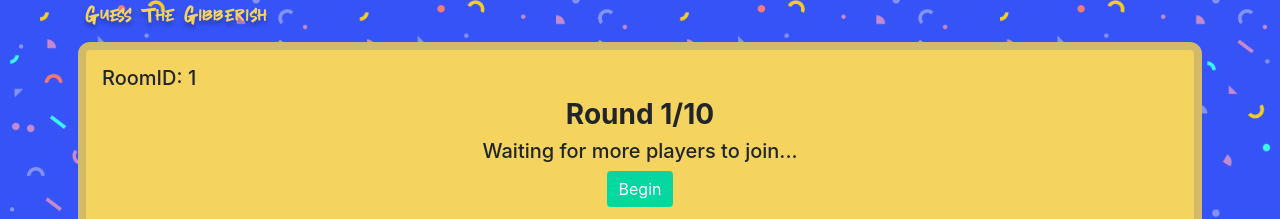
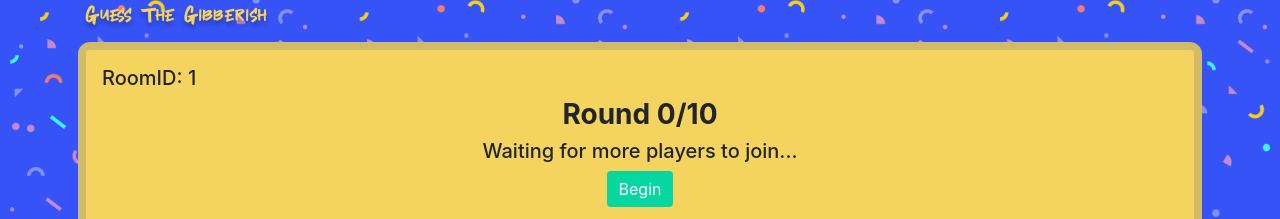
Before and after one commit to ryanmt95/gibberish, a React (Create React App) app in the folder gibberish_client/: page /room/1 in a window 1280 px wide. Shown: the top 219 px of the page. Built offline with nearby package versions, Linux system fonts and the light colour scheme; no server answers.

Commit message:
prevent user from submitting when not ROUND_ONGOING

```diff
--- a/gibberish_client/src/components/Gameroom/GameroomPage.js
+++ b/gibberish_client/src/components/Gameroom/GameroomPage.js
@@ -17,12 +17,13 @@ class GameroomPage extends React.Component {
 		this.state = {
 			roomId: props.match.params.id,
 			gamestate: gamestates.GAME_WAITING,
-			currentRound: 1,
+			currentRound: 0,
 			players: [],
 			qna: [],
 			userAnswer: '',
 			timeRemaining: 0,
 			helpText: '',
+			userAnswered: false
 		}
 	}
 
@@ -53,13 +54,21 @@ class GameroomPage extends React.Component {
 	parseRoomData(data) {
 		const { state, round, players, timer } = data
 		let timeleft
+		let { helpText, userAnswered } = this.state
 		if(state === gamestates.ROUND_LOADING) {
 			timeleft = ROUND_LOADING_TIME - timer
+			helpText = ''
+			userAnswered = false
 		} else if(state === gamestates.ROUND_ONGOING) {
 			timeleft = ROUND_ONGOING_TIME - timer
 		} else if(state === gamestates.ROUND_ENDED) {
 			timeleft = ROUND_ENDED_TIME - timer
+			helpText = ''
+			userAnswered = true
+		} else if(state === gamestates.GAME_ENDED) {
+			clearInterval(this.timer)
 		}
+		// sort players by totalScore, then name
 		const playersSorted = players.sort((a,b) => {
 			if(a.totalScore < b.totalScore) {
 				return 1
@@ -69,17 +78,20 @@ class GameroomPage extends React.Component {
 				return a.playerName < b.playerName ? 1 : -1
 			}
 		})
-
 		this.setState({
 			players: playersSorted,
 			gamestate: state,
 			currentRound: round,
-			timeRemaining: timeleft
+			timeRemaining: timeleft,
+			helpText: helpText,
+			userAnswered: userAnswered
 		})
 	}
 
 	submitAnswer = e => {
 		e.preventDefault()
+		const { gamestate } = this.state
+		if(gamestate === gamestates.ROUND_ONGOING) {
 			const { userAnswer, timeRemaining, currentRound, roomId, qna } = this.state
 			const currentAnswer = qna[currentRound-1]['answer']
 			if(currentAnswer === userAnswer) {
@@ -89,12 +101,14 @@ class GameroomPage extends React.Component {
 						nickname: this.props.nickname,
 						score: timeRemaining
 					}).then(res => {
-					console.log(res.data)
-					this.parseRoomData(res.data)
+						this.setState({userAnswered: true}, () => this.parseRoomData(res.data))
+					}).catch(err => {
+						alert(err)
 					})
 				})
 			} else {
 				this.setState({helpText: 'Please try again!', userAnswer: ''})
+			}
 		}
 	}
 
@@ -103,7 +117,7 @@ class GameroomPage extends React.Component {
 	}
 
 	render() {
-		const { roomId, gamestate, currentRound, players, qna, userAnswer, timeRemaining, helpText } = this.state
+		const { roomId, gamestate, currentRound, players, qna, userAnswer, timeRemaining, helpText, userAnswered } = this.state
 		const { nickname } = this.props
 		return (
 			<div className="container">
@@ -136,6 +150,7 @@ class GameroomPage extends React.Component {
 								gamestate={gamestate}
 								userAnswer={userAnswer}
 								helpText={helpText}
+								userAnswered={userAnswered}
 								onAnswerFieldChanged={this.onAnswerFieldChanged}
 								submitAnswer={this.submitAnswer}/>
 						</div>
--- a/gibberish_client/src/components/Gameroom/PlayerAnswerComponent.js
+++ b/gibberish_client/src/components/Gameroom/PlayerAnswerComponent.js
@@ -2,7 +2,7 @@ import React from 'react'
 import { gamestates } from './gamestates/GameStates'
 
 function PlayerAnswerComponent(props) {
-	const { gamestate, userAnswer, onAnswerFieldChanged, submitAnswer, helpText } = props
+	const { gamestate, userAnswer, onAnswerFieldChanged, submitAnswer, helpText, userAnswered } = props
 	if (gamestate === gamestates.GAME_WAITING || gamestate === gamestates.GAME_ENDED) {
 		return (
 			<div className="text-center">
@@ -18,7 +18,7 @@ function PlayerAnswerComponent(props) {
 						<input type="text" className="form-control text-center" placeholder="My Guess!" value={userAnswer} onChange={onAnswerFieldChanged} />
 					</div>
 					<h5>{helpText}</h5>
-					<input type="submit" className="btn btn-success" hidden={!(gamestate === gamestates.ROUND_ONGOING)} value="Guess!"/>
+					<input type="submit" className="btn btn-success" hidden={userAnswered} value="Guess!"/>
 				</form>
 			</div>
 		)
```
Lines whose indentation alone changed are shown as unchanged.
